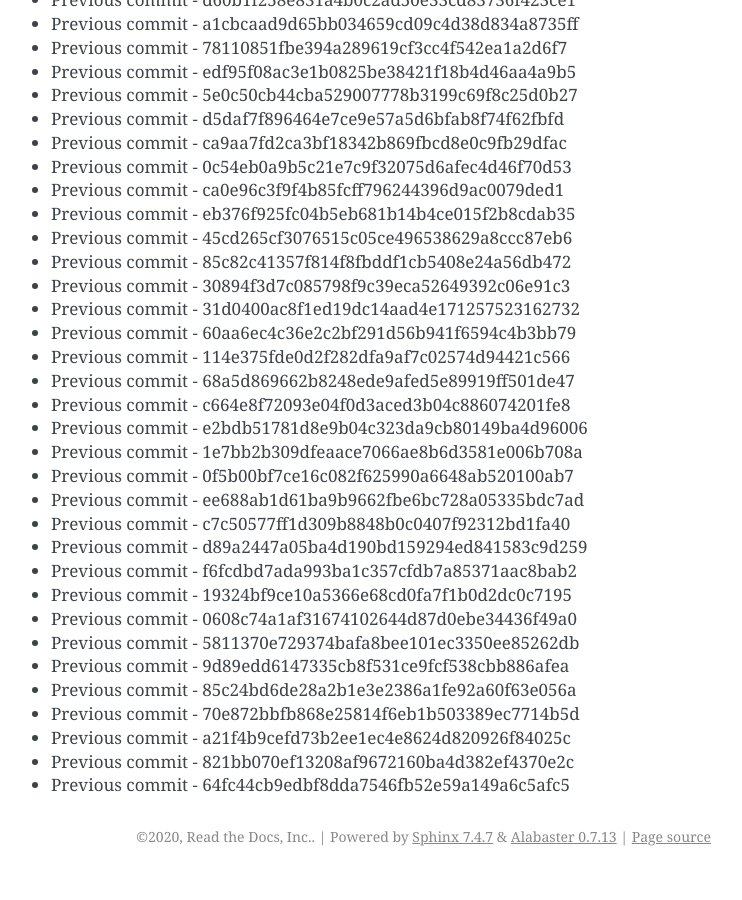
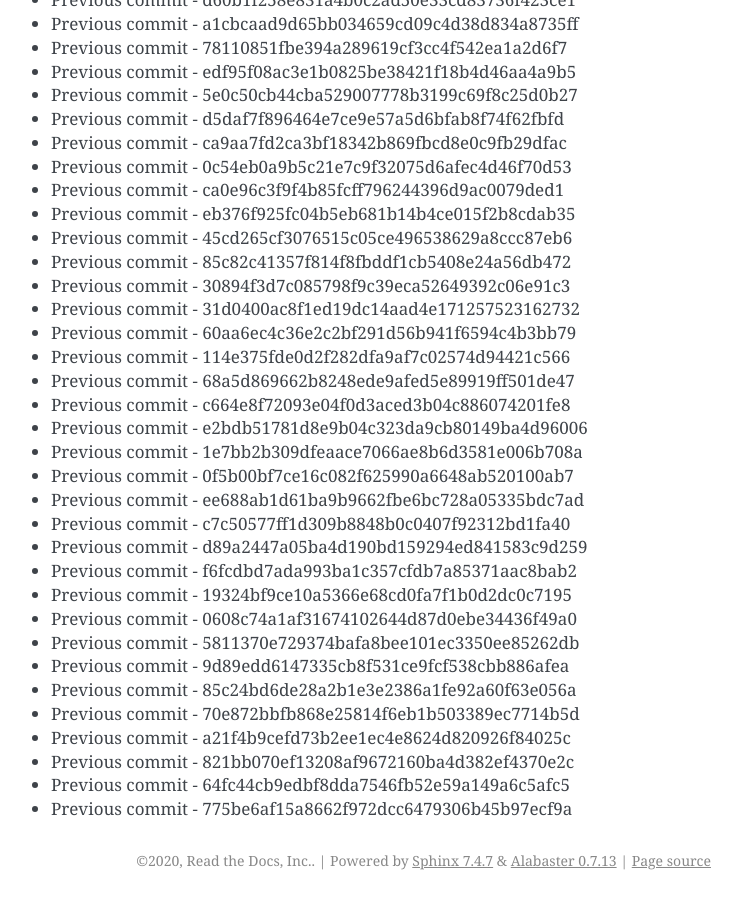
Before and after one commit to readthedocs/rtd-git-stresstest, a Sphinx documentation site: the page built from docs/updates.rst, in a window 1280 px wide and 900 px high, scrolled down 83064 px. Shown: the whole window, without its empty margins (399-1141 px from the left). Built offline with Sphinx 7.4.7, drawn with Linux system fonts in a browser that asks for light colours; before the commit the page ends 83940 px from its top, so only the background shows below that.

Commit message:
Generating commit from previous: 775be6af15a8662f972dcc6479306b45b97ecf9a

```diff
--- a/docs/updates.rst
+++ b/docs/updates.rst
@@ -3522,3 +3522,4 @@ It can be tested for any performance characteristics.
 * Previous commit - a21f4b9cefd73b2ee1ec4e8624d820926f84025c
 * Previous commit - 821bb070ef13208af9672160ba4d382ef4370e2c
 * Previous commit - 64fc44cb9edbf8dda7546fb52e59a149a6c5afc5
+* Previous commit - 775be6af15a8662f972dcc6479306b45b97ecf9a
```
